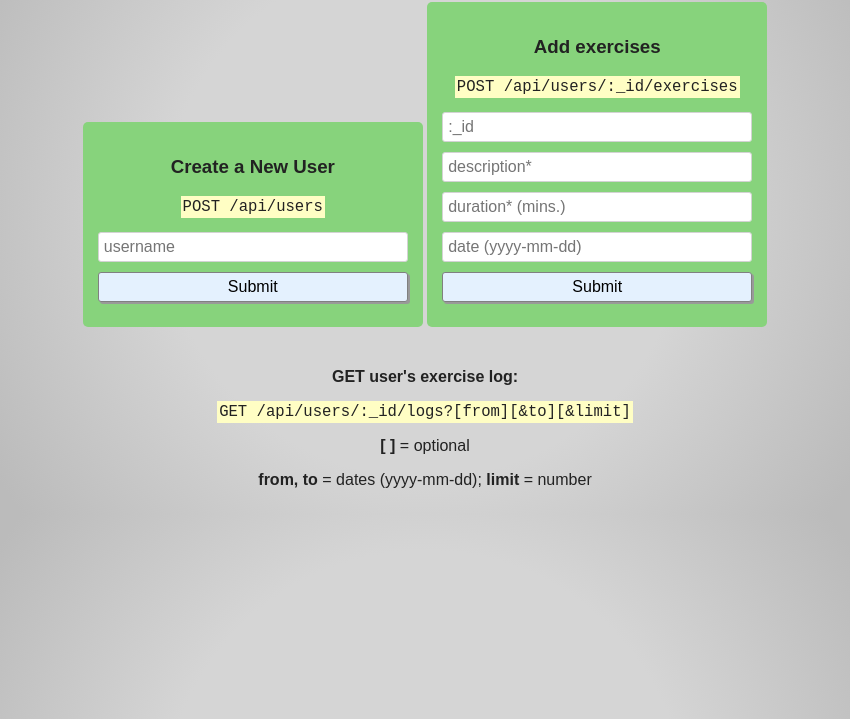
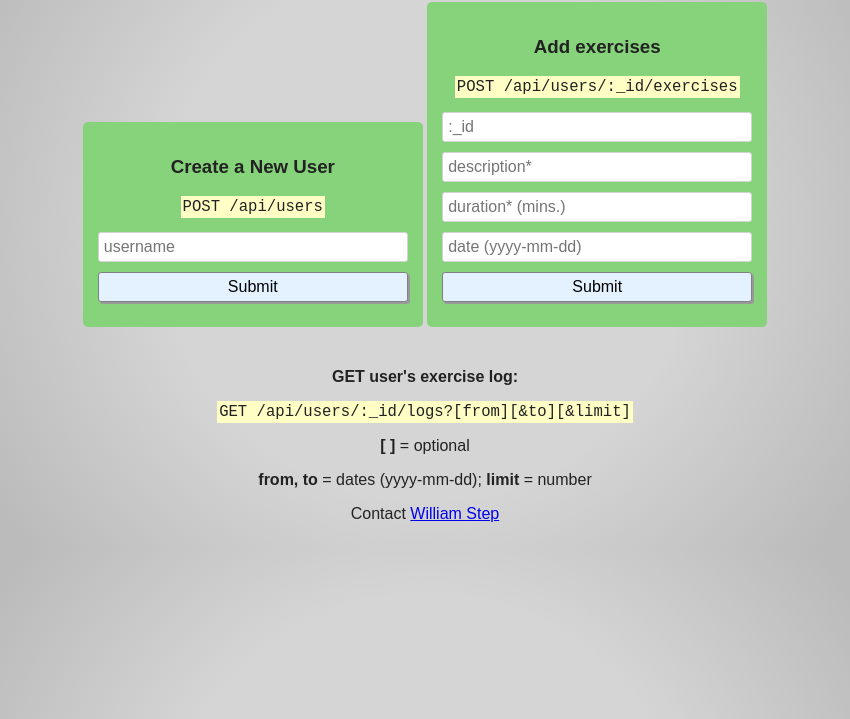
Before and after one commit to will-s-205/fcc-boilerplate-project-exercisetracker, a website: page views/index.html in a window 1280 px wide. Shown: the part 81-800 px from the top of the page, without its empty margins (215-1065 px from the left). Drawn offline with Linux system fonts and the light colour scheme; files that its build step writes are made by us from their sources.

Commit message:
footer with contact added

```diff
--- a/views/index.html
+++ b/views/index.html
@@ -29,12 +29,17 @@
     </form>
     <p>
       <strong>GET user's exercise log: </strong>
-      </p>
-      <p>
+    </p>
+    <p>
       <code>GET /api/users/:_id/logs?[from][&amp;to][&amp;limit]</code>
     </p>
     <p><strong>[ ]</strong> = optional</p>
     <p><strong>from, to</strong> = dates (yyyy-mm-dd); <strong>limit</strong> = number</p>
+  </div>
+  <div class="footer">
+    <p>
+      Contact <a href="https://will-s-205.github.io/fcc-portfolio/#contact" target="_blank">William Step</a>
+    </p>
   </div>
   <script>
     const exerciseForm = document.getElementById("exercise-form");
```
